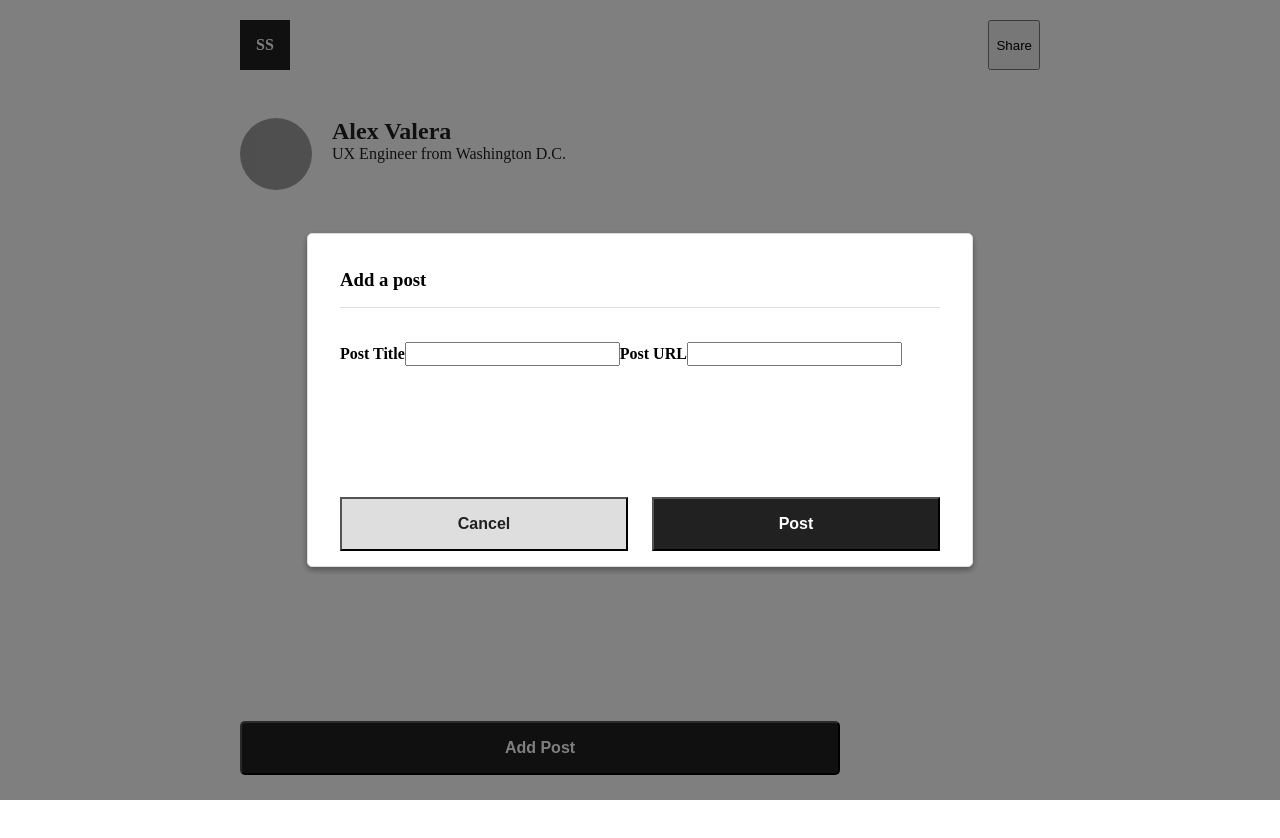
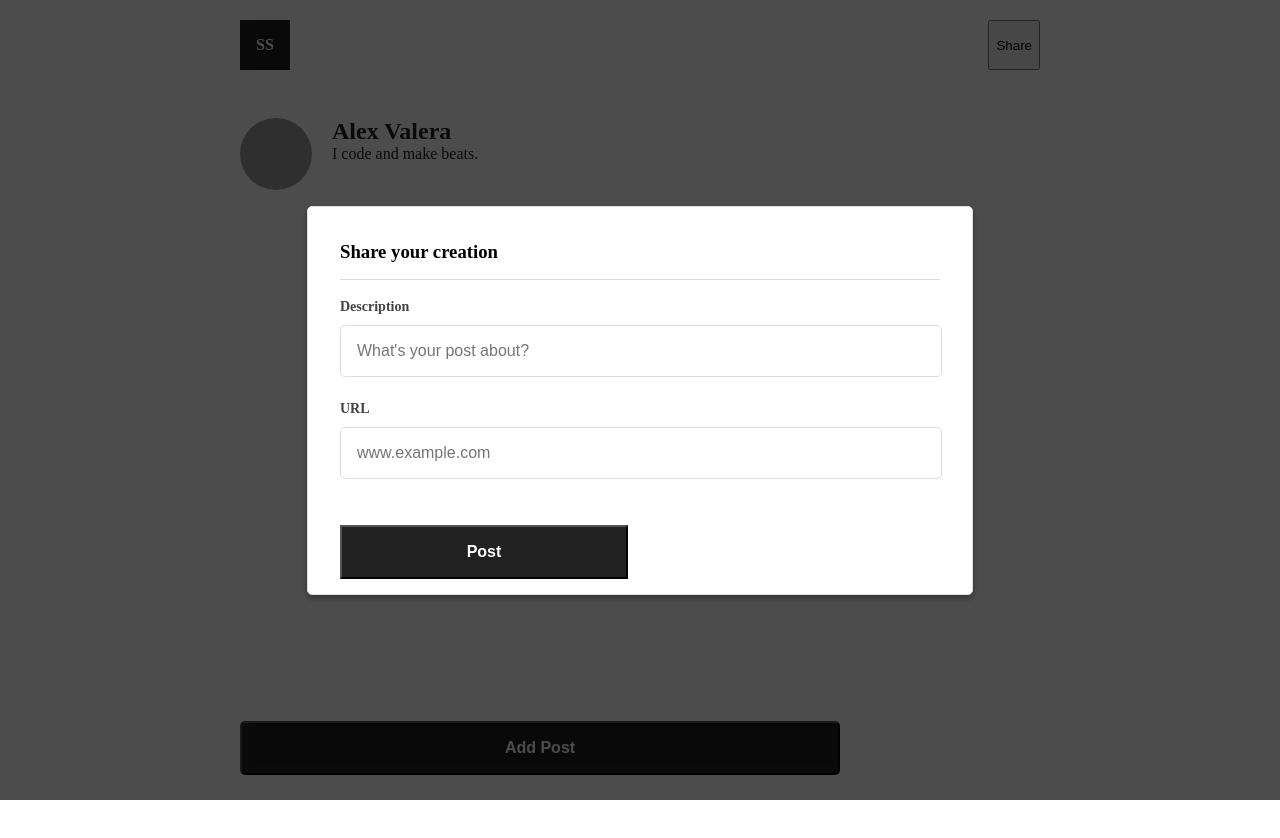
Before and after one commit to alexvalera/link-app, a React app: page / in a window 1280 px wide. Both pictures are taken after a click on the button "Add Post". Shown: the top 838 px of the page. Built offline with nearby package versions, Linux system fonts and the light colour scheme; grey boxes are pictures that could not be loaded.

Commit message:
Add slight animation, tweak stylings and wordings

```diff
--- a/src/components/AddPost.tsx
+++ b/src/components/AddPost.tsx
@@ -32,18 +32,28 @@ const AddPostButton = styled.button`
 
 const Container = styled.form`
   display: flex;
+  flex-direction: column;
 `;
 
 const InputContainer = styled.div`
-  margin: 1rem 0;
+  margin: 0 0 1.5rem 0;
 `;
 
 const Label = styled.label`
+  display: block;
+  font-size: 14px;
+  color: #424242;
   font-weight: bold;
+  margin-bottom: 10px;
 `;
 
 const Input = styled.input`
   font-size: 1rem;
+  width: calc(100% - 32px);
+  border: 1px solid #dedede;
+  border-radius: 5px;
+  color: #424242;
+  padding: 1rem;
 `;
 
 const SubmitButton = styled.button`
@@ -78,7 +88,6 @@ const AddPost = (props: AddPostStateProps & AddPostDispatchProps): ReactElement
 
   const handlePost = (e: SyntheticEvent): void => {
     e.preventDefault();
-    console.log('submit');
     props.addPost({
       id: UUID(),
       title: postTitle,
@@ -97,19 +106,21 @@ const AddPost = (props: AddPostStateProps & AddPostDispatchProps): ReactElement
   const AddPostForm = (
     <Container onSubmit={handlePost}>
       <InputContainer>
-        <Label>Post Title</Label>
+        <Label>Description</Label>
         <Input
           onChange={onPostTitleChange}
           name="title"
           value={postTitle}
+          placeholder="What's your post about?"
         />
       </InputContainer>
       <InputContainer>
-        <Label>Post URL</Label>
+        <Label>URL</Label>
         <Input
           onChange={onLinkChange}
           name="post-url"
           value={postLink}
+          placeholder="www.example.com"
         />
       </InputContainer>
       <SubmitButton type="submit" />
@@ -120,7 +131,7 @@ const AddPost = (props: AddPostStateProps & AddPostDispatchProps): ReactElement
     <>
       <AddPostButton onClick={handleClick}>Add Post</AddPostButton>
       <Modal
-        title="Add a post"
+        title="Share your creation"
         content={AddPostForm}
         cancelButtonText="Cancel"
         acceptButtonText="Post"
--- a/src/components/BasicInfo.tsx
+++ b/src/components/BasicInfo.tsx
@@ -60,20 +60,19 @@ const BasicInfoImage = styled.img`
 
 export interface BasicInfoProps {
   fullName: string;
-  profession: string;
-  location: string;
+  tagline: string;
   image?: string;
   isInfoFixed: boolean;
 }
 
-const BasicInfoChild = ({ fullName, profession, location }: BasicInfoProps): ReactElement => (
+const BasicInfoChild = ({ fullName, tagline }: BasicInfoProps): ReactElement => (
   <>
     <BasicInfoImageContainer>
       <BasicInfoImage src={Constants.defaultImagePath} />
     </BasicInfoImageContainer>
     <BasicInfoPersonalContainer>
       <BasicInfoName>{fullName}</BasicInfoName>
-      <BasicInfoMeta>{`${profession} from ${location}`}</BasicInfoMeta>
+      <BasicInfoMeta>{tagline}</BasicInfoMeta>
     </BasicInfoPersonalContainer>
   </>
 );
--- a/src/components/Modal.tsx
+++ b/src/components/Modal.tsx
@@ -1,4 +1,4 @@
-import React, { ReactElement } from 'react';
+import React, { ReactElement, SyntheticEvent } from 'react';
 import styled from 'styled-components';
 import { colors } from '@constants/index';
 import { ProfileState, PostProps } from '@shared/interfaces';
@@ -6,7 +6,7 @@ import { closeModal, addPost } from 'src/actions';
 import { connect } from 'react-redux';
 
 const Container = styled.div`
-  background-color: rgba(0, 0, 0, 0.5);
+  background-color: rgba(0, 0, 0, 0.7);
   display: flex;
   justify-content: center;
   align-items: center;
@@ -26,9 +26,13 @@ const Content = styled.div`
   box-shadow: 0 3px 6px rgba(0, 0, 0, 0.16), 0 3px 6px rgba(0, 0, 0, 0.23);
   padding: 1rem 2rem;
   max-width: 600px;
-  min-height: 300px;
+  min-height: 355px;
   width: 80%;
   position: relative;
+  transition: all 0.3s ease;
+  opacity: ${(props: ModalStateProps) => (props.modalOpen ? '1' : '0')};
+  transform: ${(props: ModalStateProps) => (props.modalOpen ? 'translateY(0px)' : 'translateY(10px)')};
+
 `;
 
 const Title = styled.h3`
@@ -90,8 +94,8 @@ type ModalDispatchProps = {
 };
 
 const Modal = (props: ModalStateProps & ModalDispatchProps): ReactElement => {
-  const handleCancel = (): void => {
-    props.closeModal();
+  const handleCancel = (e: SyntheticEvent): void => {
+    (e.target as HTMLElement).classList.contains('modal-container') && props.closeModal();
   };
 
   const handleAccept = async (): Promise<any> => {
@@ -100,12 +104,16 @@ const Modal = (props: ModalStateProps & ModalDispatchProps): ReactElement => {
   };
 
   return (
-    <Container {...props}>
-      <Content>
+    <Container
+      className="modal-container"
+      onClick={handleCancel}
+      {...props}
+    >
+      <Content {...props}>
         <Title>{props.title}</Title>
         {props.content}
         <CTAContainer>
-          <CancelButton onClick={handleCancel}>{props.cancelButtonText}</CancelButton>
+          {/* <CancelButton onClick={handleCancel}>{props.cancelButtonText}</CancelButton> */}
           <AcceptButton onClick={handleAccept}>{props.acceptButtonText}</AcceptButton>
         </CTAContainer>
       </Content>
--- a/src/components/Post.tsx
+++ b/src/components/Post.tsx
@@ -3,13 +3,16 @@ import styled from 'styled-components';
 import { PostProps } from '@shared/interfaces';
 import { colors } from '@constants/index';
 import { useSource } from '@hooks/index';
+import { slideUp } from 'src/styles/keyframes';
 
 export const Container = styled.article`
   border: 1px solid ${colors.LIGHT_GREY}
   border-radius: 5px;
   display: flex;
   margin-bottom: 20px;
-  padding: 0.5rem 1rem;
+  padding: 1rem;
+  transition: all 0.3s ease;
+  animation: ${slideUp} 0.3s ease-in;
 `;
 
 const Source = styled.div``;
--- a/src/components/Profile.tsx
+++ b/src/components/Profile.tsx
@@ -11,8 +11,7 @@ const Profile = (): ReactElement => {
 
   const basicInfoProps = {
     fullName: 'Alex Valera',
-    profession: 'UX Engineer',
-    location: 'Washington D.C.',
+    tagline: 'I code and make beats.',
     isInfoFixed,
   };
 
--- /dev/null
+++ b/src/styles/keyframes.js
@@ -0,0 +1,12 @@
+import styled, { keyframes } from 'styled-components';
+
+export const slideUp = keyframes`
+  0% {
+    opacity: 0;
+    transform: translateY(10px);
+  }
+  100% {
+    opacity: 1;
+    transform: translateY(0px);
+  }
+`;
```
Also changed, not shown: 1 other file (tests, documents, lock files or other folders).
